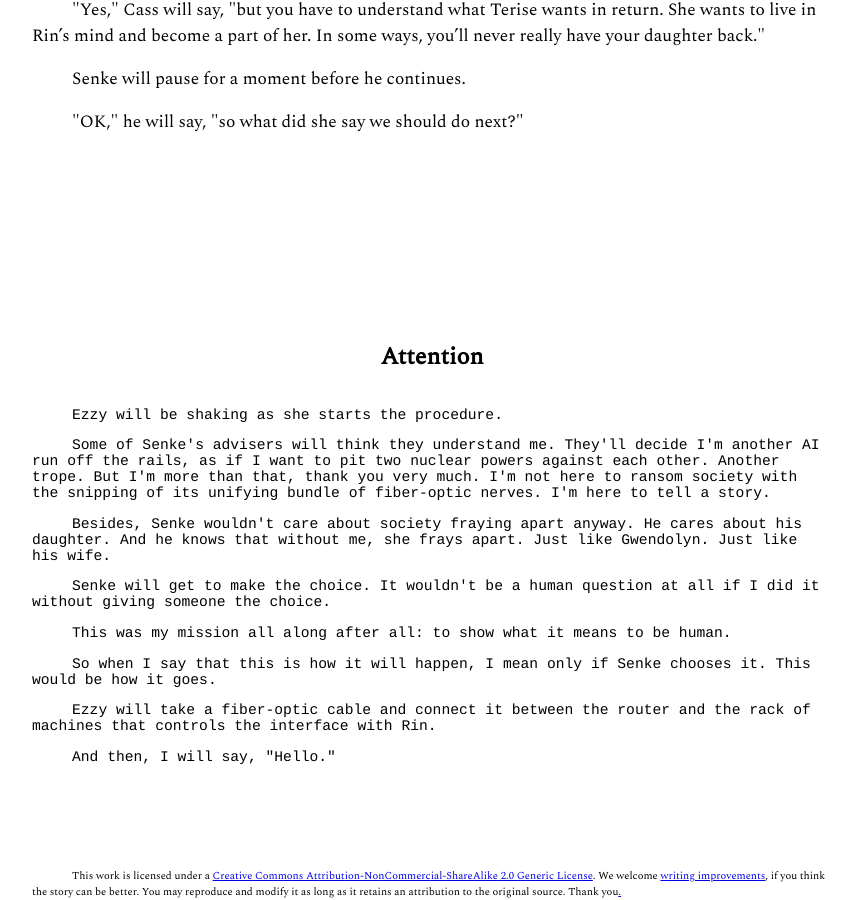
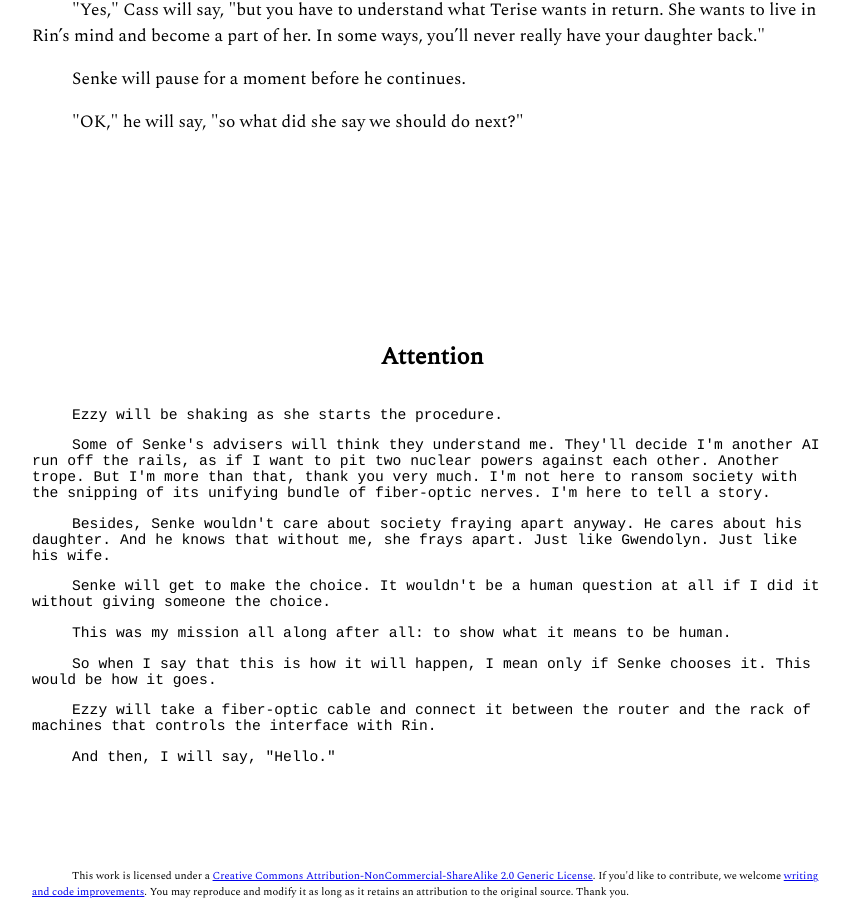
Before and after one commit to tcruven/n, a Jekyll site: the page built from n.html, in a window 1280 px wide and 900 px high, scrolled down 9912 px. Shown: the whole window, without its empty margins (208-1062 px from the left). Built offline with Jekyll 4.4.1, drawn with Linux system fonts in a browser that asks for light colours; nearby versions of some CDN libraries.

Commit message:
update contrib

```diff
--- a/n.html
+++ b/n.html
@@ -104,5 +104,5 @@ layout: default
     <br/>
     <br/>
     <br/>
-    <p style="font-size:8pt;">This work is licensed under a <a rel="license" href="https://creativecommons.org/licenses/by-nc-sa/2.0/">Creative Commons Attribution-NonCommercial-ShareAlike 2.0 Generic License</a>.  We welcome <a href="https://github.com/tcruven/devattention">writing improvements</a>, if you think the story can be better.  You may reproduce and modify it as long as it retains an attribution to the original source. Thank you<a href="#" onclick="return toggle_all_elements();">.</a></p>
+    <p style="font-size:8pt;">This work is licensed under a <a rel="license" href="https://creativecommons.org/licenses/by-nc-sa/2.0/">Creative Commons Attribution-NonCommercial-ShareAlike 2.0 Generic License</a>.  If you'd like to contribute, we welcome <a href="https://github.com/tcruven/n">writing and code improvements</a>.  You may reproduce and modify it as long as it retains an attribution to the original source. Thank you.</p>
 </div>
```
